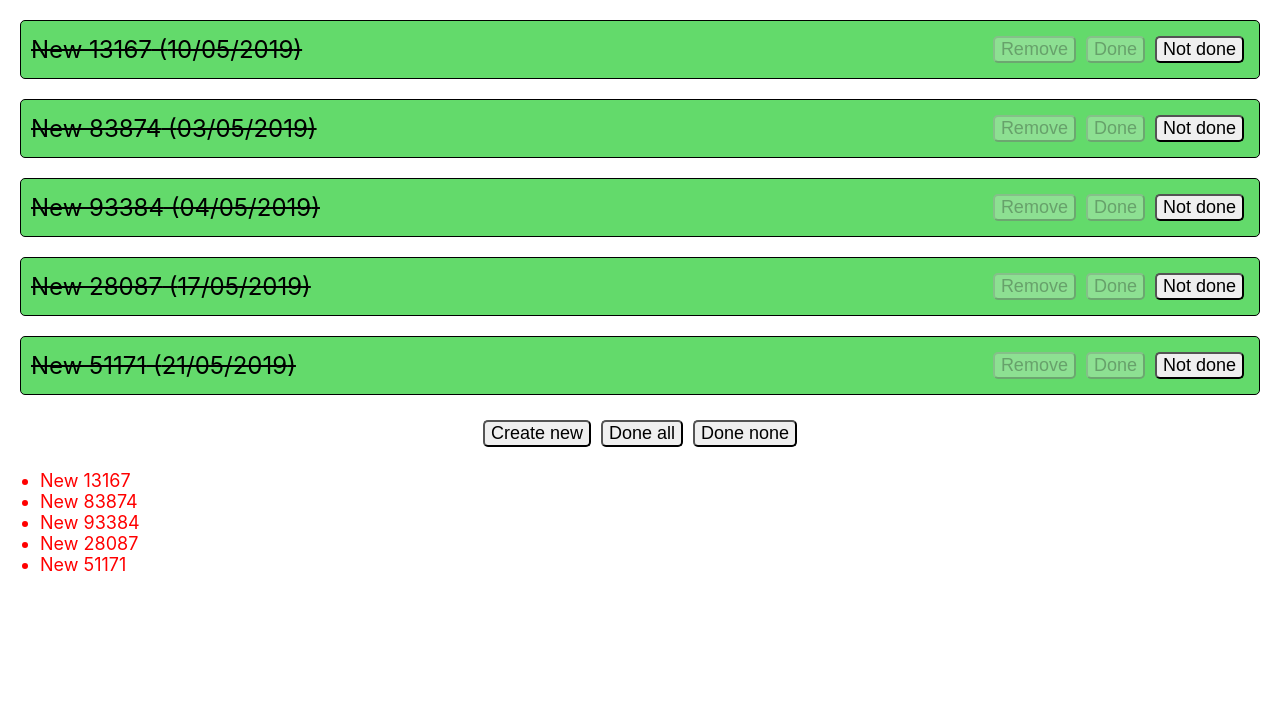
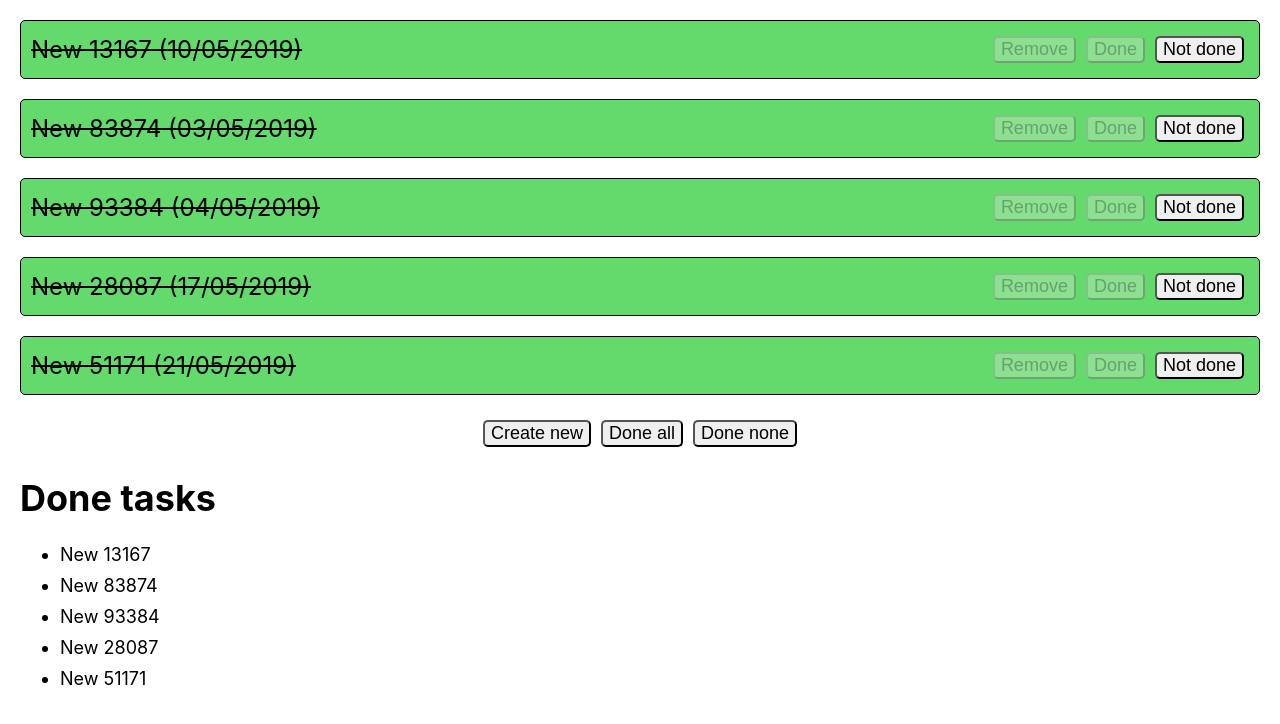
Before and after one commit to webmad1019-1/todolist-redux, a React (Create React App) app: page / in a window 1280 px wide. Both pictures are taken after a click on the button "Done all". Shown: the top 724 px of the page. Built offline with nearby package versions, Linux system fonts and the light colour scheme.

Commit message:
improvement, new widget

```diff
--- a/src/App.scss
+++ b/src/App.scss
@@ -1,4 +1,4 @@
-.task {
+.task, .done-tasks {
   margin:20px;
 }
 
@@ -15,4 +15,8 @@ button {
 
 .done-tasks {
   font-size: 18px;
+
+  li {
+    margin-bottom: 10px;
+  }
 }
--- a/src/Task.tsx
+++ b/src/Task.tsx
@@ -43,8 +43,8 @@ class Task extends React.Component<MakeCounterProps> {
                 </div>
                 <div className="buttons">
                     <button onClick={() => this.removeThisTask()} disabled={this.props.done ? true : false}>Remove</button>
-                    <button onClick={() => this.setTaskAsDone()}  disabled={this.props.done ? true : false}>Done</button>
-                    <button onClick={() => this.setTaskAsUndone()}  disabled={this.props.done ? false : !false}>Not done</button>
+                    <button onClick={() => this.setTaskAsDone()} disabled={this.props.done ? true : false}>Done</button>
+                    <button onClick={() => this.setTaskAsUndone()} disabled={this.props.done ? false : true}>Not done</button>
                 </div>
             </div>
         )
--- a/src/allTasks.jsx
+++ b/src/allTasks.jsx
@@ -14,11 +14,14 @@ export default class AllDoneTasks extends React.Component {
 
     render() {
         return (
-            <ul className="done-tasks">
+            <div className="done-tasks" style={{display: this.doneTasks.length > 0 ? "block" : "none"}}>
+                <h1>Done tasks</h1>
+                <ul>
                 {
                     this.doneTasks.map(task => <li key={task.id}>{task.value}</li>)
                 }
-            </ul>
+                </ul>
+            </div>
         )
     }
 }
--- a/src/index.scss
+++ b/src/index.scss
@@ -1,5 +1,4 @@
 body {
-  color: red;
   margin: 0;
   padding: 0;
   font-family: -apple-system, BlinkMacSystemFont, 'Segoe UI', 'Roboto', 'Oxygen',
```
